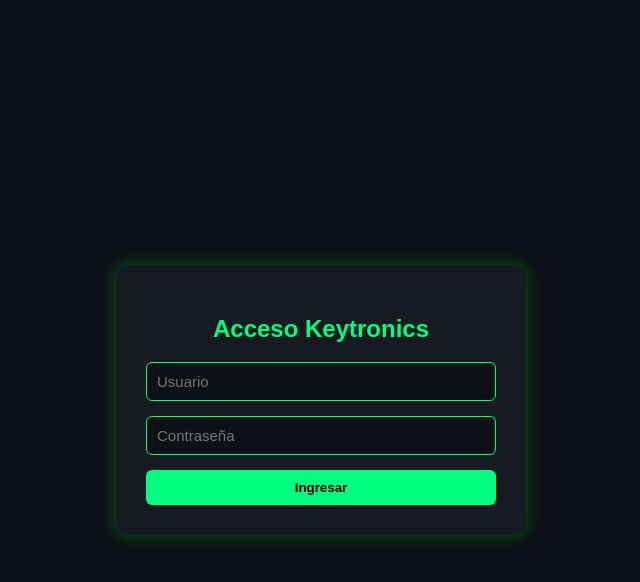
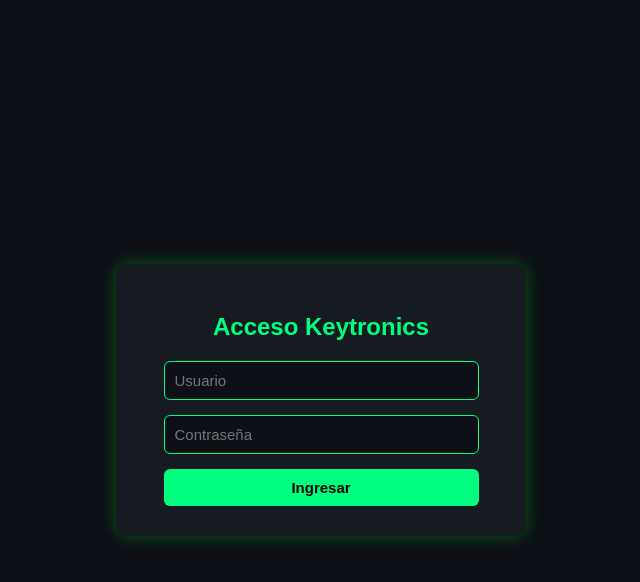
Before and after one commit to josels980410-jpg/keytronics-dashboard, a Flask app: page / in a window 1280 px wide. Shown: the top 582 px of the page, without its empty margins (319-959 px from the left). Run offline with Flask 3, Linux system fonts and the light colour scheme.

Commit message:
Actualización de estilos o textos

```diff
--- a/templates/login.html
+++ b/templates/login.html
@@ -15,20 +15,35 @@
             height: 100vh;
             margin: 0;
         }
+
         .login-container {
             background-color: #161b22;
             padding: 30px;
             border-radius: 12px;
             box-shadow: 0 0 15px rgba(0, 255, 0, 0.3);
             width: 350px;
+            display: flex;
+            flex-direction: column;
+            align-items: center;
         }
+
         h2 {
             text-align: center;
             color: #00ff7f;
+            margin-bottom: 20px;
         }
-        input[type="text"], input[type="password"] {
+
+        form {
             width: 100%;
-            box-sizing: border-box; /* <-- asegura que el padding no afecte el ancho */
+            display: flex;
+            flex-direction: column;
+            align-items: center;
+        }
+
+        input[type="text"],
+        input[type="password"] {
+            width: 90%;
+            box-sizing: border-box;
             padding: 10px;
             margin-bottom: 15px;
             border: 1px solid #00ff7f;
@@ -36,10 +51,18 @@
             background-color: #0d1117;
             color: #fff;
             font-size: 15px;
+            transition: box-shadow 0.3s ease, border-color 0.3s ease;
+        }
+
+        input[type="text"]:focus,
+        input[type="password"]:focus {
+            outline: none;
+            border-color: #00cc66;
+            box-shadow: 0 0 8px #00ff7f;
         }
 
         button {
-            width: 100%;
+            width: 90%;
             background-color: #00ff7f;
             color: #000;
             border: none;
@@ -47,22 +70,29 @@
             border-radius: 6px;
             cursor: pointer;
             font-weight: bold;
+            font-size: 15px;
+            transition: background-color 0.3s ease;
         }
+
         button:hover {
             background-color: #00cc66;
         }
+
         .error {
             color: #ff4d4d;
             text-align: center;
+            margin-bottom: 10px;
         }
     </style>
 </head>
 <body>
     <div class="login-container">
         <h2>Acceso Keytronics</h2>
+
         {% if error %}
             <p class="error">{{ error }}</p>
         {% endif %}
+
         <form action="/login" method="POST">
             <input type="text" name="username" placeholder="Usuario" required>
             <input type="password" name="password" placeholder="Contraseña" required>
```
Also changed, not shown: README.md.
